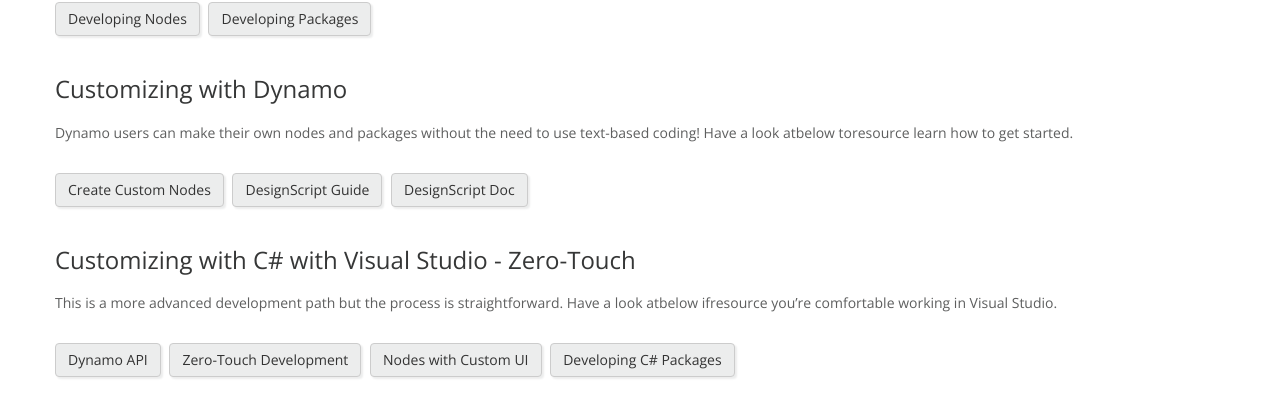
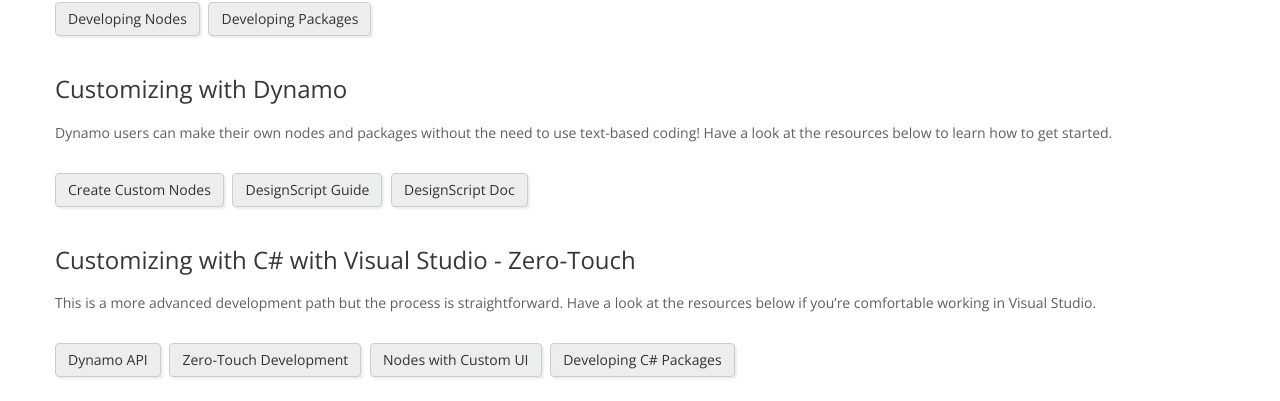
Before and after one commit to modelab/dynamo-developer-page, a Jekyll site: the page built from _pages/index.html, in a window 1280 px wide. Shown: the part 1502-1903 px from the top of the page. Built offline with Jekyll 4.4.1, drawn with Linux system fonts in a browser that asks for light colours; nearby versions of some CDN libraries.

Commit message:
fix typos in paragraphs

```diff
--- a/_pages/index.html
+++ b/_pages/index.html
@@ -74,7 +74,7 @@
   <div class="row subheader">
     <h3>Customizing with Dynamo</h3>
     <br>
-    <p>Dynamo users can make their own nodes and packages without the need to use text-based coding! Have a look atbelow toresource  learn how to get started.</p>
+    <p>Dynamo users can make their own nodes and packages without the need to use text-based coding! Have a look at the resources below to learn how to get started.</p>
     <br>
     <a class="btn btn-default" href="{{ site.create_custom_nodes }}" role="button">Create Custom Nodes</a>
     <a class="btn btn-default" href="{{ site.designscript_guide }}" role="button">DesignScript Guide</a>
@@ -83,7 +83,7 @@
   <div class="row subheader">
     <h3>Customizing with C# with Visual Studio - Zero-Touch</h3>
     <br>
-    <p>This is a more advanced development path but the process is straightforward. Have a look atbelow ifresource  you’re comfortable working in Visual Studio.</p>
+    <p>This is a more advanced development path but the process is straightforward. Have a look at the resources below if you’re comfortable working in Visual Studio.</p>
     <br>
     <a class="btn btn-default" href="{{ site.dynamo_api }}" role="button">Dynamo API</a>
     <a class="btn btn-default" href="{{ site.zero_touch_development }}" role="button">Zero-Touch Development</a>
```
